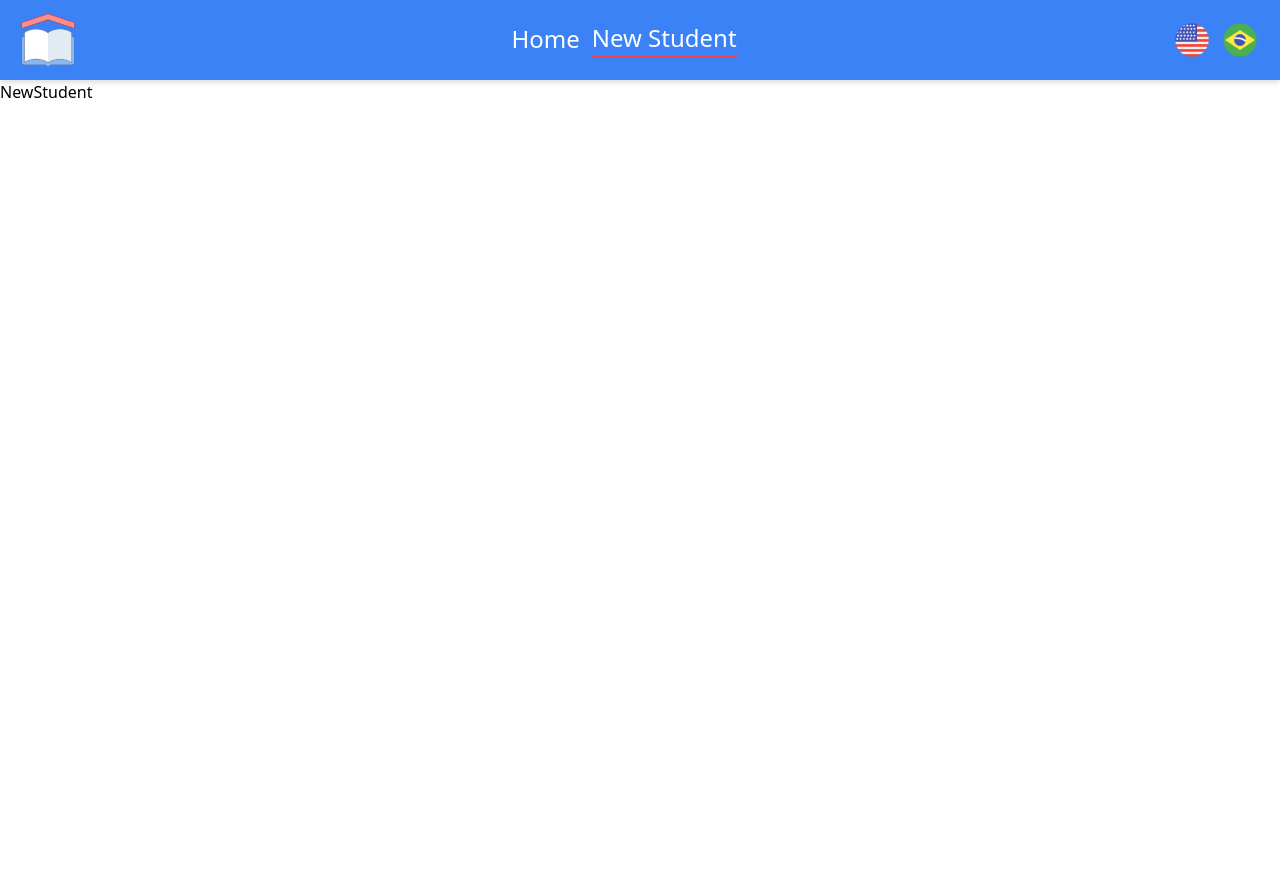
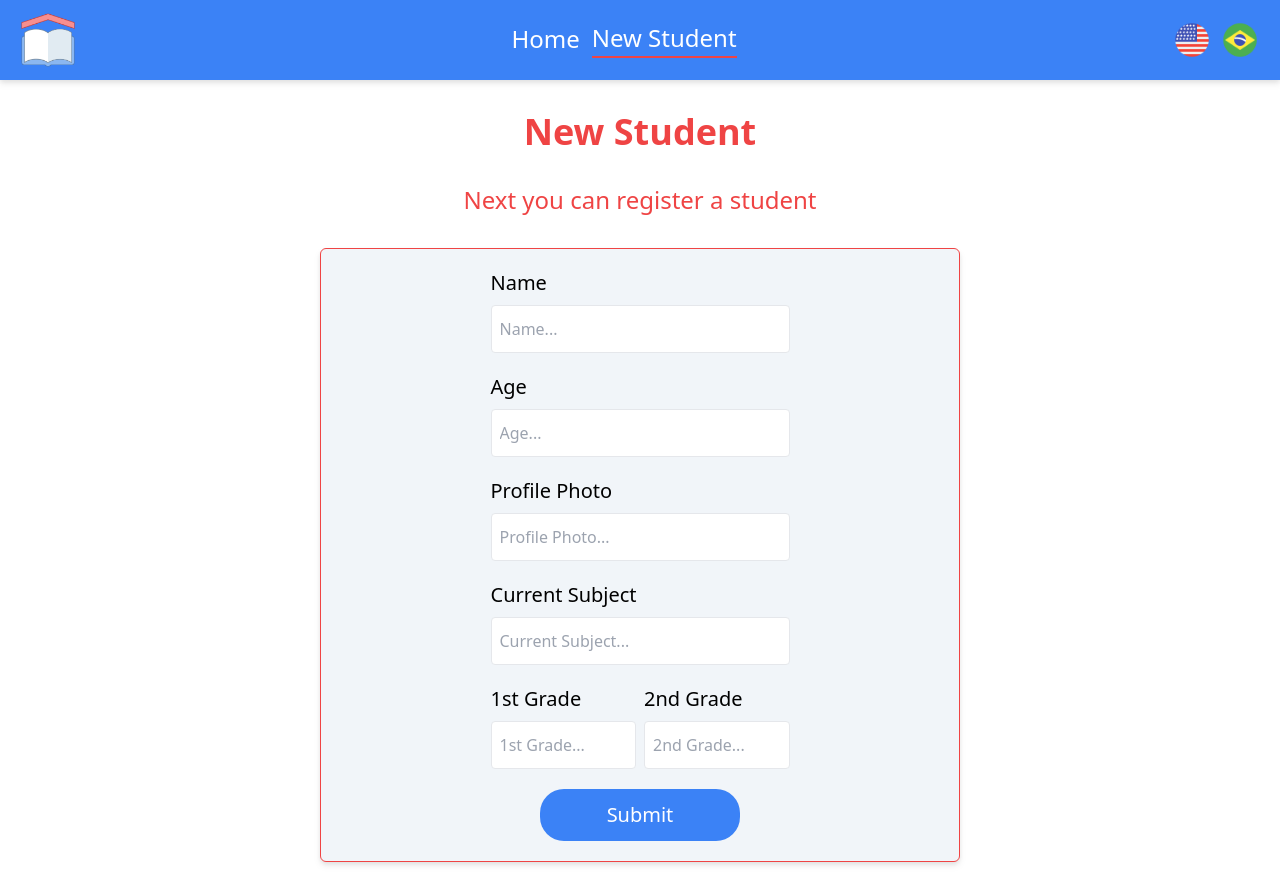
Before and after one commit to Matheus-Pombeiro/high-school-system, a React (Create React App) app: page /new-student in a window 1280 px wide. Before the commit the page ends 800 px from the top, so only its background shows below. Built offline with nearby package versions, Linux system fonts and the light colour scheme.

Commit message:
feat: form structure and its stylization

```diff
--- a/src/pages/NewStudent/index.js
+++ b/src/pages/NewStudent/index.js
@@ -1,6 +1,110 @@
 const NewStudent = () => {
     return (
-        <h1>NewStudent</h1>
+        <>
+            <h1 className="h1 side-h1">New Student</h1>
+
+            <h2 className="h2 text-center">Next you can register a student</h2>
+
+            <form className="container box-border p-5 bg-slate-100 border border-red-500 flex flex-col justify-center items-center gap-5 rounded-md drop-shadow-md">
+                <fieldset className="fieldset">
+                    <label
+                        htmlFor="name"
+                        className="label"
+                    >
+                        Name
+                    </label>
+                    <input
+                        id="name"
+                        type="text"
+                        placeholder="Name..."
+                        className="input"
+                    />
+                </fieldset>
+
+                <fieldset className="fieldset">
+                    <label
+                        htmlFor="age"
+                        className="label"
+                    >
+                        Age
+                    </label>
+                    <input
+                        id="age"
+                        type="number"
+                        placeholder="Age..."
+                        className="input"
+                    />
+                </fieldset>
+
+                <fieldset className="fieldset">
+                    <label
+                        htmlFor="profile"
+                        className="label"
+                    >
+                        Profile Photo
+                    </label>
+                    <input
+                        id="profile"
+                        type="text"
+                        placeholder="Profile Photo..."
+                        className="input"
+                    />
+                </fieldset>
+
+                <fieldset className="fieldset">
+                    <label
+                        htmlFor="subject"
+                        className="label"
+                    >
+                        Current Subject
+                    </label>
+                    <input
+                        id="subject"
+                        type="text"
+                        placeholder="Current Subject..."
+                        className="input"
+                    />
+                </fieldset>
+
+                <div className="fieldset-container">
+                    <fieldset className="fieldset">
+                        <label
+                            htmlFor="firstGrade"
+                            className="label"
+                        >
+                            1st Grade
+                        </label>
+                        <input
+                            id="firstGrade"
+                            type="number"
+                            placeholder="1st Grade..."
+                            className="input"
+                        />
+                    </fieldset>
+
+                    <fieldset className="fieldset">
+                        <label
+                            htmlFor="secondGrade"
+                            className="label"
+                        >
+                            2nd Grade
+                        </label>
+                        <input
+                            id="secondGrade"
+                            type="number"
+                            placeholder="2nd Grade..."
+                            className="input"
+                        />
+                    </fieldset>
+                </div>
+
+                <button
+                    className="form-btn"
+                >
+                    Submit
+                </button>
+            </form>
+        </>
     );
 };
 
```
